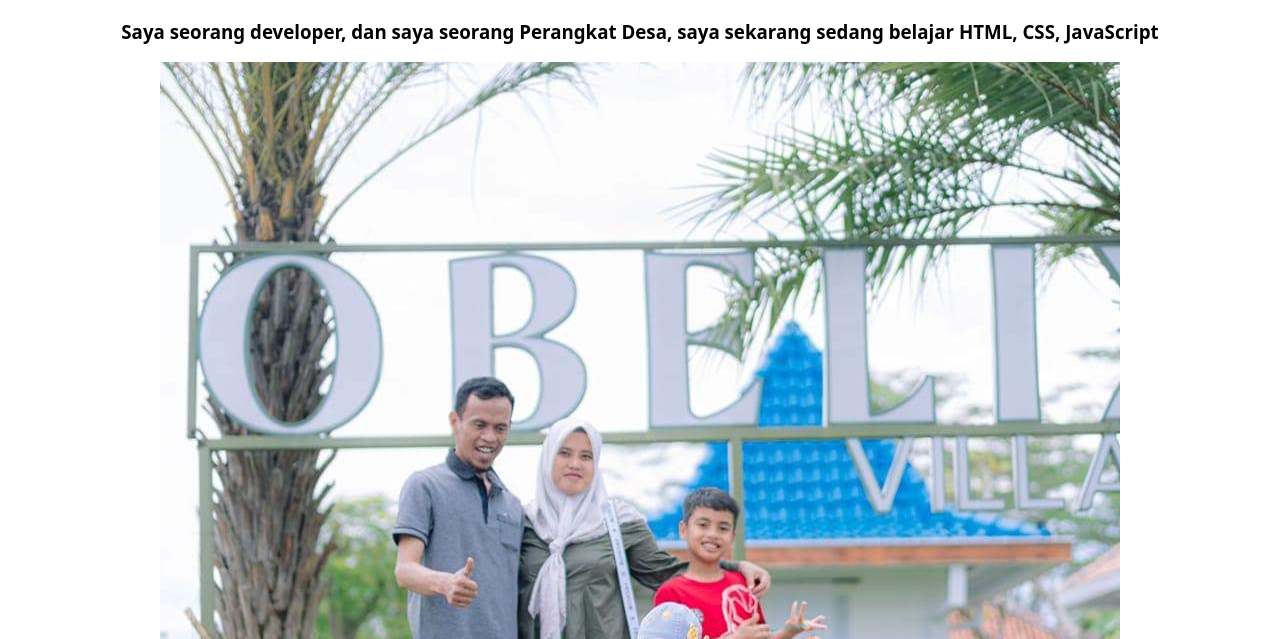
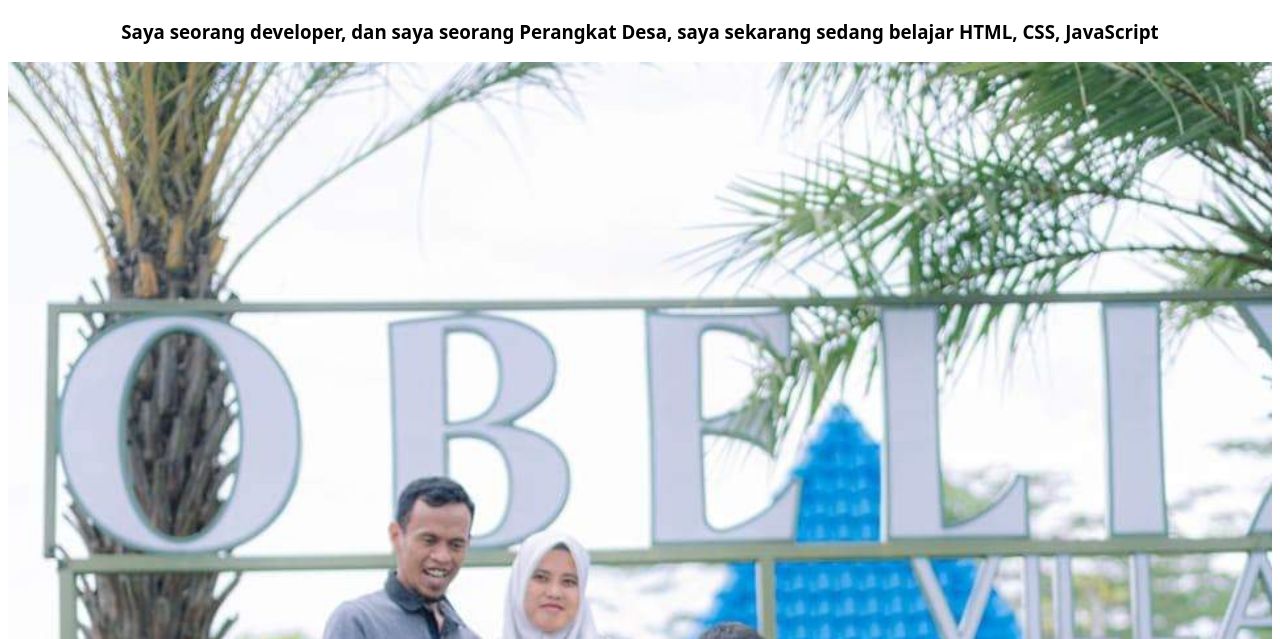
Before and after one commit to sidiqcahyono83/personal-web, a plain HTML site: page index.html in a window 1280 px wide. Shown: the part 161-800 px from the top of the page. Drawn offline with nearby package versions, Linux system fonts and the light colour scheme.

Commit message:
fix css image

```diff
--- a/index.css
+++ b/index.css
@@ -54,6 +54,17 @@ a:focus {
   color: #333;
 }
 
+div, .card{
+  display: flex;
+  justify-content: space-around;
+  align-items: center;
+
+}
+img {
+  width: 100%;
+  object-fit: contain;
+}
+
 p{
   text-align:justify;
   height: 100%;
--- a/index.html
+++ b/index.html
@@ -13,7 +13,7 @@
   </head>
 
   <body>
-    <div class="container-fluid">
+    <!-- <div class="container"> -->
     <header>
       <h1 class="logo">CMS</h1>
       <ul>
@@ -32,19 +32,15 @@
       sedang belajar <strong>HTML, CSS, JavaScript</strong>
     </h3>
 
-      <img
-        class="image-responsif"
-        src="/images/cahyono.jpeg"
-        max-width="1300px"
-        max-height="650px"
-        alt="Cahyono"
-      />
+    <div class="card">
+      <img class="image-responsif" src="/images/cahyono.jpeg" alt="Cahyono" />
+    </div>
 
     <h1 class="text-center">ABOUT</h1>
     <p>
       Menggabungkan peran sebagai perangkat desa dengan aspirasi untuk menjadi
-        seorang full stack developer membawa tantangan unik. Waktu dan energi
-        yang diperlukan untuk memperoleh keterampilan teknis dalam pengembangan
+      seorang full stack developer membawa tantangan unik. Waktu dan energi yang
+      diperlukan untuk memperoleh keterampilan teknis dalam pengembangan
       perangkat lunak dapat bersaing dengan tuntutan pekerjaan di lingkungan
       pemerintahan setempat.
     </p>
@@ -94,7 +90,7 @@
         ></label>
       </a>
     </div>
-    </div>
+    <!-- </div> -->
 
     <footer>
       <h5>Disclaimer : Ini web belajar</h5>
```
Lines whose indentation alone changed are shown as unchanged.
